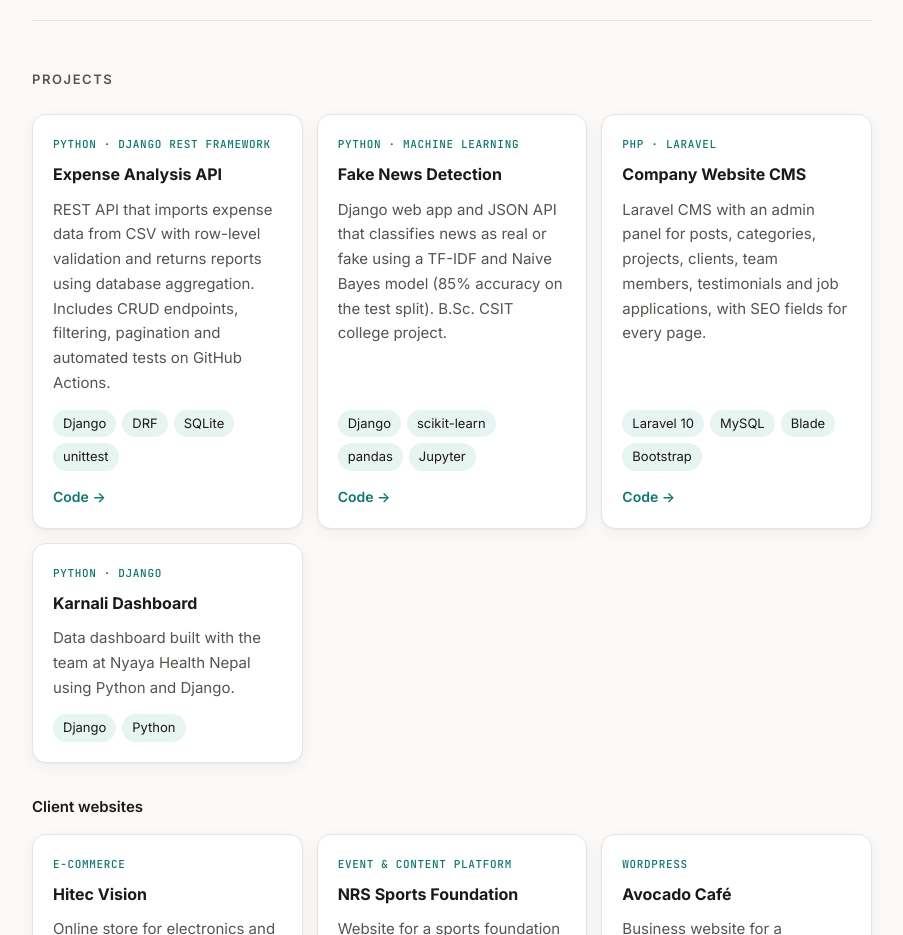
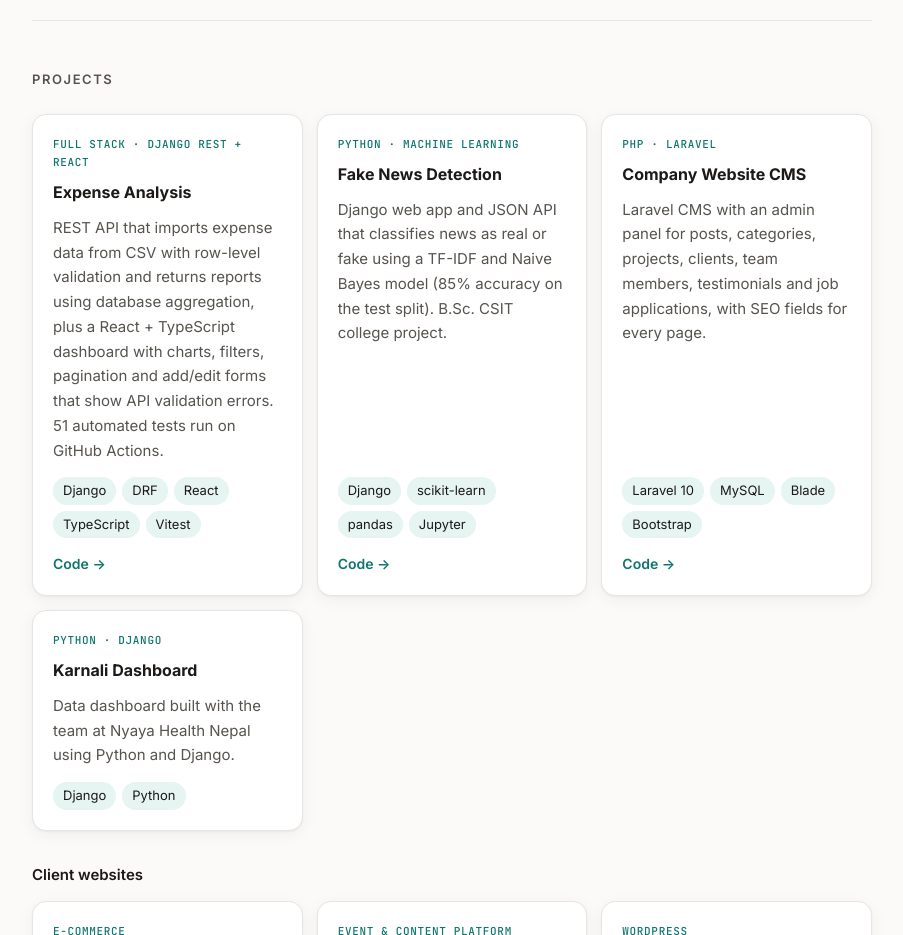
Before and after one commit to Kritimandal/Kritimandal.github.io, a plain HTML site: page index.html in a window 1280 px wide. Shown: the part 2500-3435 px from the top of the page, without its empty margins (188-1091 px from the left). Drawn offline with Linux system fonts and the light colour scheme.

Commit message:
Update Expense Analysis project with React dashboard

```diff
--- a/index.html
+++ b/index.html
@@ -278,10 +278,10 @@ footer { padding: 32px 0 48px; color: var(--muted); font-size: 13px; border-top:
     <h2>Projects</h2>
     <div class="projects">
       <article class="card project">
-        <span class="badge">Python · Django REST Framework</span>
-        <h3>Expense Analysis API</h3>
-        <p>REST API that imports expense data from CSV with row-level validation and returns reports using database aggregation. Includes CRUD endpoints, filtering, pagination and automated tests on GitHub Actions.</p>
-        <ul class="tags"><li>Django</li><li>DRF</li><li>SQLite</li><li>unittest</li></ul>
+        <span class="badge">Full stack · Django REST + React</span>
+        <h3>Expense Analysis</h3>
+        <p>REST API that imports expense data from CSV with row-level validation and returns reports using database aggregation, plus a React + TypeScript dashboard with charts, filters, pagination and add/edit forms that show API validation errors. 51 automated tests run on GitHub Actions.</p>
+        <ul class="tags"><li>Django</li><li>DRF</li><li>React</li><li>TypeScript</li><li>Vitest</li></ul>
         <div class="links"><a href="https://github.com/Kritimandal/task-expense-analysis" target="_blank" rel="noopener">Code →</a></div>
       </article>
       <article class="card project">
```
